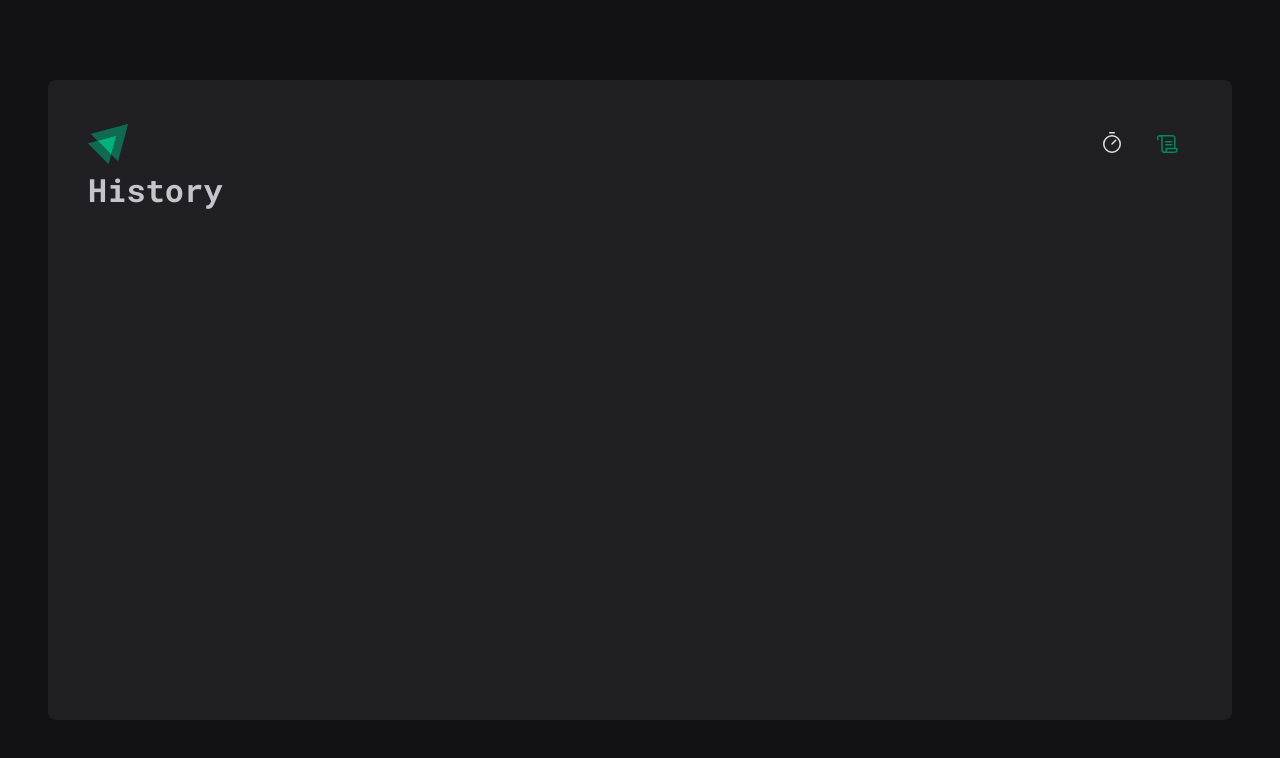
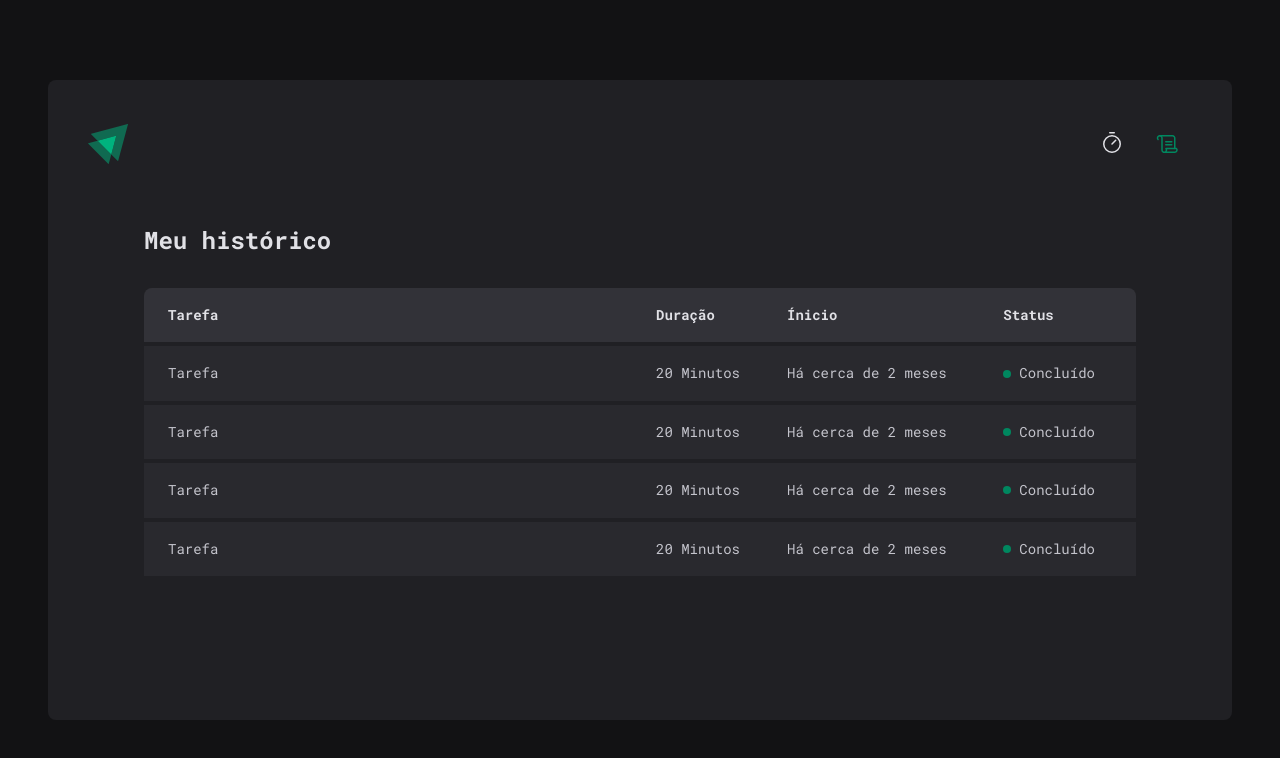
Before and after one commit to mateusarcedev/pomodoro-reactjs, a React (Vite) app: page /history in a window 1280 px wide. Shown: the top 758 px of the page. Built offline with nearby package versions, Linux system fonts and the light colour scheme.

Commit message:
Controlled vs Uncontrolled

```diff
--- a/src/pages/History.tsx
+++ /dev/null
@@ -1,5 +0,0 @@
-export function History() {
-  return (
-    <h1>History</h1>
-  )
-}
--- /dev/null
+++ b/src/pages/History/index.tsx
@@ -0,0 +1,57 @@
+import { HistoryContainer, HistoryList, Status } from "./styles";
+
+export function History() {
+  return (
+    <HistoryContainer>
+      <h1>Meu histórico</h1>
+
+      <HistoryList>
+        <table>
+          <thead>
+            <tr>
+              <th>Tarefa</th>
+              <th>Duração</th>
+              <th>Ínicio</th>
+              <th>Status</th>
+            </tr>
+          </thead>
+          <tbody>
+            <tr>
+              <td>Tarefa</td>
+              <td>20 Minutos</td>
+              <td>Há cerca de 2 meses</td>
+              <td>
+                <Status statusColor="green">Concluído</Status>
+              </td>
+            </tr>
+            <tr>
+              <td>Tarefa</td>
+              <td>20 Minutos</td>
+              <td>Há cerca de 2 meses</td>
+              <td>
+                <Status statusColor="green">Concluído</Status>
+              </td>
+            </tr>
+            <tr>
+              <td>Tarefa</td>
+              <td>20 Minutos</td>
+              <td>Há cerca de 2 meses</td>
+              <td>
+                <Status statusColor="green">Concluído</Status>
+              </td>
+            </tr>
+            <tr>
+              <td>Tarefa</td>
+              <td>20 Minutos</td>
+              <td>Há cerca de 2 meses</td>
+              <td>
+                <Status statusColor="green">Concluído</Status>
+              </td>
+            </tr>
+          </tbody>
+        </table>
+      </HistoryList>
+
+    </HistoryContainer>
+  )
+}
--- /dev/null
+++ b/src/pages/History/styles.ts
@@ -0,0 +1,87 @@
+import styled from "styled-components";
+
+export const HistoryContainer = styled.main`
+  flex: 1;
+  padding: 3.5rem;
+
+  display: flex;
+  flex-direction: column;
+
+  h1 {
+    font-size: 1.5rem;
+    color: ${props => props.theme['gray-100']};
+  }
+`
+export const HistoryList = styled.div`
+flex: 1;
+overflow: auto;
+margin-top: 2rem;
+
+table {
+  width: 100%;
+  border-collapse: collapse;
+  min-width: 600px;
+
+  th {
+    background-color: ${props => props.theme['gray-600']};
+    padding: 1rem;
+    text-align: left;
+    color: ${props => props.theme['gray-100']};
+    font-size: 0.875rem;
+    line-height: 1.6;
+
+    &:first-child {
+      border-top-left-radius: 8px;
+      padding-left: 1.5rem;
+    }
+
+    &:last-child {
+      border-top-right-radius: 8px;
+      padding-right: 1.5rem;
+    }
+  }
+
+  td {
+    background-color: ${props => props.theme['gray-700']};
+    border-top: 4px solid ${props => props.theme['gray-800']};
+    padding: 1rem;
+    font-size: 0.875rem;
+    line-height: 1.6;
+
+    &:first-child {
+      width: 50%;
+      padding-left: 1.5rem;
+    }
+
+    &:last-child {
+      padding-right: 1.5rem;
+    }
+
+  }
+}
+`
+
+
+const STATUS_COLORS = {
+  yellow: 'yellow-500',
+  green: 'green-500',
+  red: 'red-500',
+} as const
+
+interface StatusProps {
+  statusColor: keyof typeof STATUS_COLORS
+}
+
+export const Status = styled.span<StatusProps>`
+display: flex;
+align-items: center;
+gap: 0.5rem;
+
+&::before {
+  content: '';
+  width: 0.5rem;
+  height: 0.5rem;
+  border-radius: 9999px;
+  background: ${props => props.theme[STATUS_COLORS[props.statusColor]]};
+}
+`
--- a/src/pages/Home/index.tsx
+++ b/src/pages/Home/index.tsx
@@ -1,5 +1,5 @@
 import { Play } from "phosphor-react";
-import { CountdownContainer, FormContainer, HomeContainer, Separator } from "./styles";
+import { CountdownContainer, FormContainer, HomeContainer, MinutesAmountInput, Separator, StartCountdownButton, TaskInput } from "./styles";
 
 export function Home() {
   return (
@@ -7,10 +7,28 @@ export function Home() {
       <form action="">
         <FormContainer>
           <label htmlFor="task">Vou trabalhar em</label>
-          <input type="text" id="task" />
+          <TaskInput
+            type="text"
+            id="task"
+            placeholder="Dê um nome para o seu projeto"
+            list="task-suggestions"
+          />
+
+          <datalist id="task-suggestions">
+            <option value="Estudar React" />
+            <option value="Estudar DSA" />
+            <option value="Estudar Microserviços" />
+          </datalist>
 
           <label htmlFor="minutesInAmount">durante</label>
-          <input type="number" id="minutesInAmount" />
+          <MinutesAmountInput
+            type="number"
+            id="minutesInAmount"
+            placeholder="00"
+            step={5}
+            min={5}
+            max={60}
+          />
 
           <span>minutos.</span>
         </FormContainer>
@@ -23,10 +41,10 @@ export function Home() {
           <span>0</span>
         </CountdownContainer>
 
-        <button type="submit">
+        <StartCountdownButton type="submit">
           <Play size={24} />
           Começar
-        </button>
+        </StartCountdownButton>
       </form>
     </HomeContainer>
   )
--- a/src/pages/Home/styles.ts
+++ b/src/pages/Home/styles.ts
@@ -27,6 +27,36 @@ font-size: 1.125rem;
 font-weight: bold;
 flex-wrap: wrap;
 `
+const BaseInput = styled.input`
+background: transparent;
+height: 2.5rem;
+border: 0;
+border-bottom: 2px solid ${props => props.theme['gray-500']};
+font-weight: bold;
+font-size: 1.125rem;
+padding: 0 0.5rem;
+color: ${props => props.theme['gray-100']};
+
+&:focus {
+  box-shadow: none;
+  border-color: ${(props) => props.theme['green-500']};
+}
+
+&::placeholder {
+  color: ${(props) => props.theme['gray-500']};
+}
+`
+export const TaskInput = styled(BaseInput)`
+flex: 1;
+
+
+`;
+
+export const MinutesAmountInput = styled(BaseInput)`
+ width: 4rem;
+`;
+
+
 
 export const CountdownContainer = styled.main`
 font-size: 10rem;
@@ -53,4 +83,30 @@ display: flex;
 justify-content: center;
 `
 
-export const button = styled.main``
+export const StartCountdownButton = styled.main`
+width: 100%;
+border: 0;
+padding: 1rem;
+border-radius: 8px;
+
+display: flex;
+align-items: center;
+justify-content: center;
+
+gap: 0.5rem;
+font-weight: bold;
+
+cursor: pointer;
+
+background: ${props => props.theme['green-500']};
+color: ${props => props.theme['gray-100']};
+
+&:disabled {
+  opacity: 0.7;
+  cursor: not-allowed;
+}
+
+&:not(disabled):hover {
+  background: ${props => props.theme['green-700']};
+}
+`
```
Also changed, not shown: 1 other file (tests, documents, lock files or other folders).
